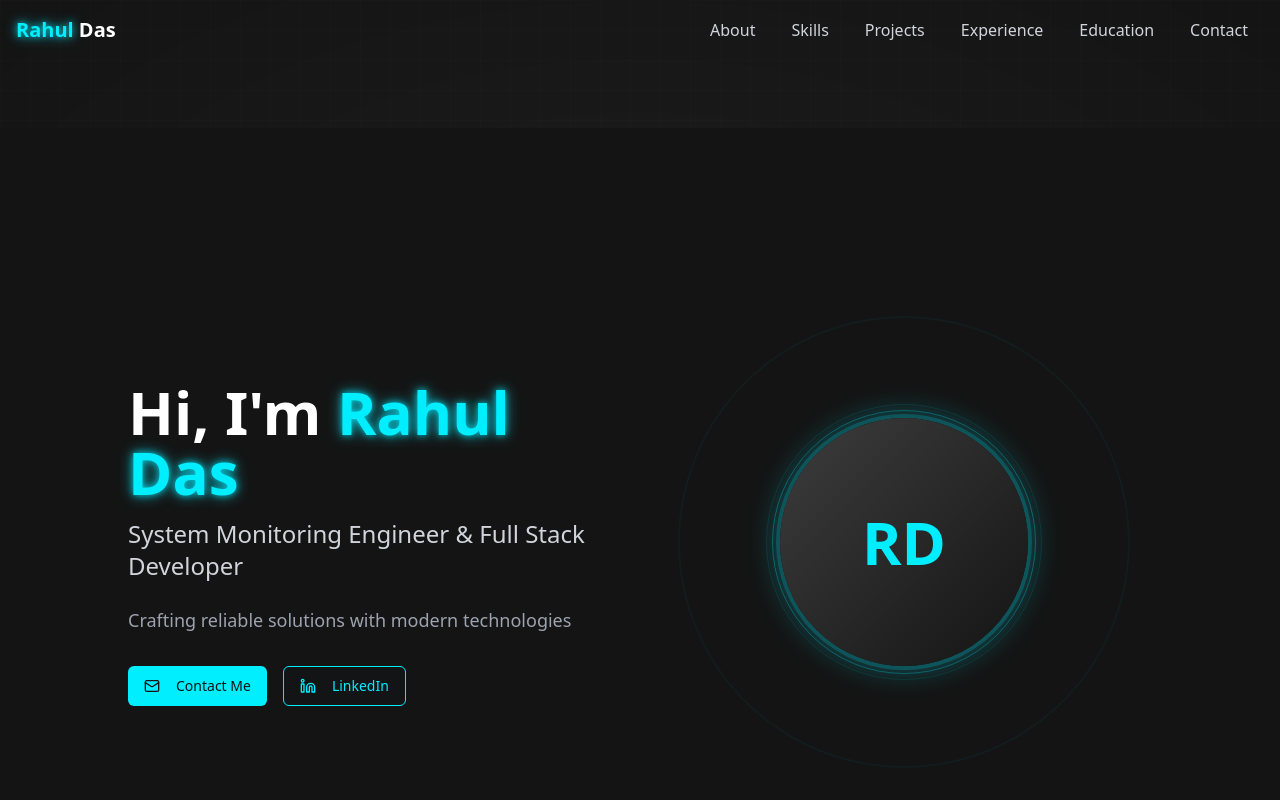
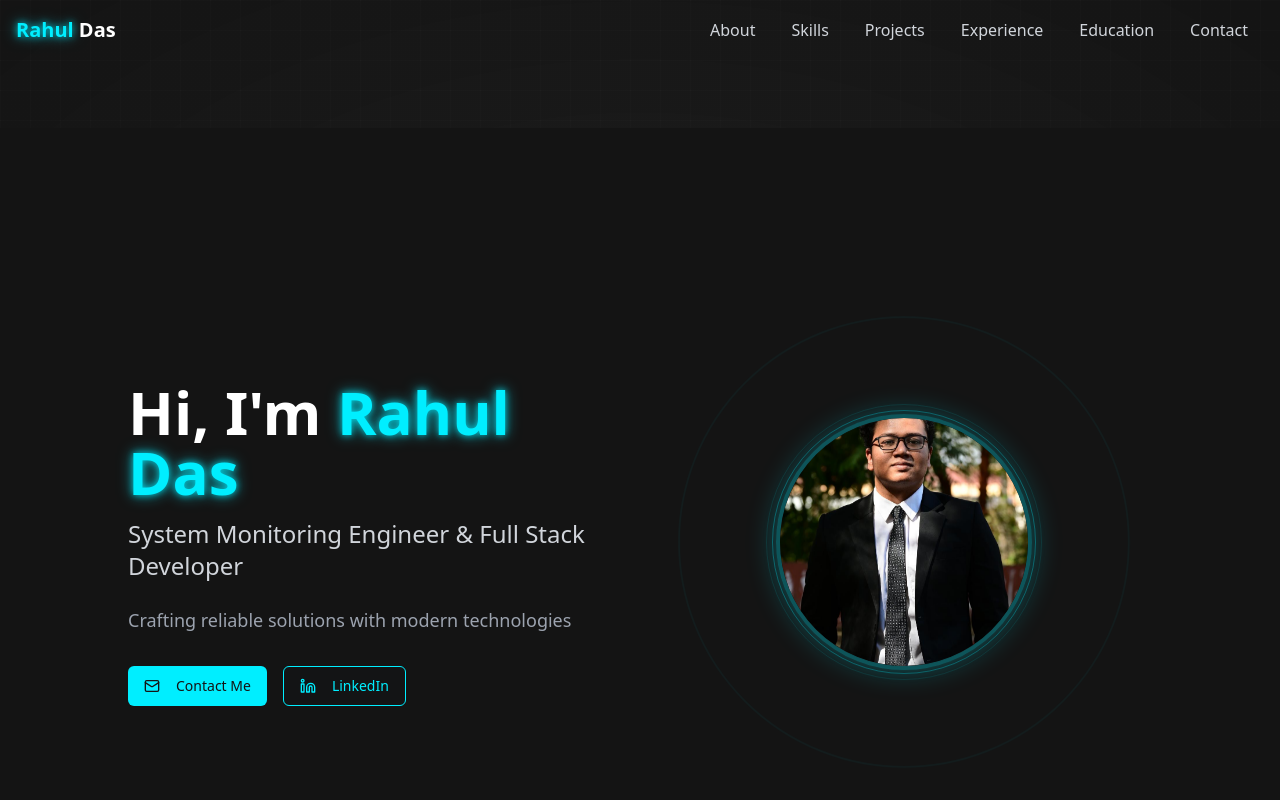
Before and after one commit to rdas757/rdas-portfolio, a React (Vite) app: page / in a window 1280 px wide. Shown: the top 800 px of the page. Built offline with nearby package versions, Linux system fonts and the light colour scheme.

Commit message:
Replace profile initials with photo

```diff
--- a/src/components/Hero.tsx
+++ b/src/components/Hero.tsx
@@ -1,5 +1,6 @@
 
 import { Button } from "@/components/ui/button";
+import { Avatar, AvatarImage, AvatarFallback } from "@/components/ui/avatar";
 import { ArrowDown, Linkedin, Mail } from "lucide-react";
 
 const Hero = () => {
@@ -38,11 +39,17 @@ const Hero = () => {
 
           <div className="w-full md:w-1/2 flex justify-center">
             <div className="relative animate-float">
-              {/* Profile image placeholder - replace with actual image path */}
               <div className="w-64 h-64 rounded-full border-4 border-neon-cyan/30 overflow-hidden shadow-[0_0_30px_rgba(0,238,255,0.3)]">
-                <div className="w-full h-full bg-gradient-to-br from-dark-700 to-dark-900 flex items-center justify-center text-neon-cyan">
-                  <span className="text-6xl font-bold">RD</span>
-                </div>
+                <Avatar className="w-full h-full">
+                  <AvatarImage
+                    src="/lovable-uploads/5e036802-54b9-49c9-99e9-26512a9b4a62.png"
+                    alt="Rahul Das"
+                    className="object-cover w-full h-full"
+                  />
+                  <AvatarFallback className="bg-gradient-to-br from-dark-700 to-dark-900 text-neon-cyan text-6xl font-bold">
+                    RD
+                  </AvatarFallback>
+                </Avatar>
               </div>
               <div className="absolute inset-0 rounded-full border-[1px] border-neon-cyan/20 animate-ping [animation-duration:3s]"></div>
               <div className="absolute inset-[-4px] rounded-full border border-neon-cyan/30"></div>
```
Also changed, not shown: public/lovable-uploads/5e036802-54b9-49c9-99e9-26512a9b4a62.png (added).
